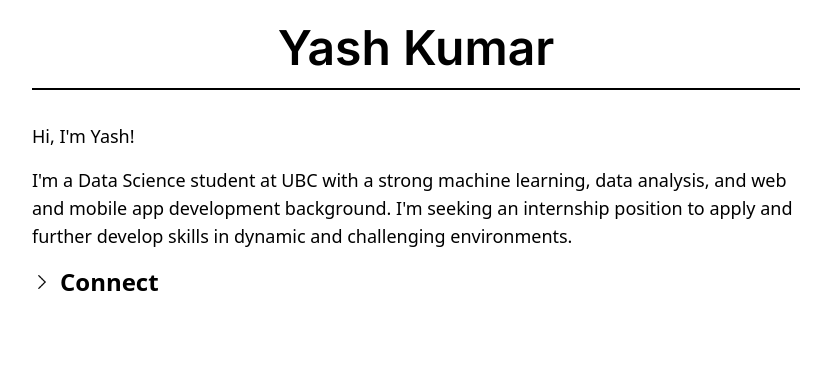
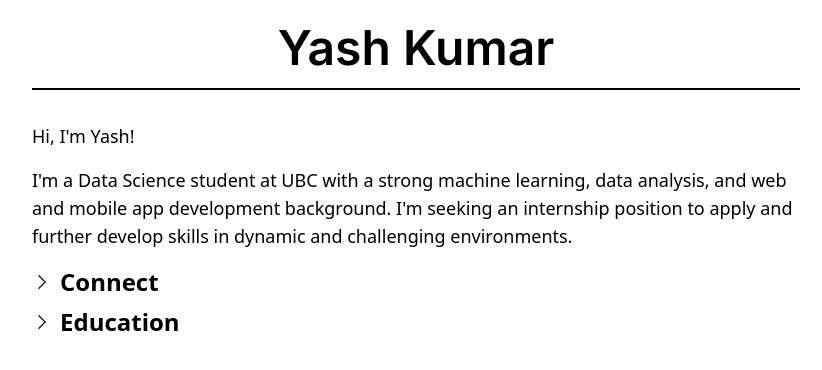
Before and after one commit to KYash03/PersonalWebsite, a Next.js app: page / in a window 1280 px wide. Shown: the top 370 px of the page, without its empty margins (224-1046 px from the left). Built offline with nearby package versions, Linux system fonts and the light colour scheme.

Commit message:
generalized handle click function

```diff
--- /dev/null
+++ b/app/components/Education.tsx
@@ -0,0 +1,3 @@
+export default function Education() {
+  return <>TEST</>;
+}
--- a/app/page.tsx
+++ b/app/page.tsx
@@ -5,12 +5,21 @@ import Image from "next/image";
 import Connect from "./components/Connect";
 import Header from "./components/Header";
 import Intro from "./components/Intro";
+import Education from "./components/Education";
+
+interface Click {
+  clickedState: boolean;
+  setClickedState: (value: boolean) => void;
+}
 
 export default function Home() {
   const [isClickedConnect, setClickConnect] = useState(false);
+  const [isClickedEducation, setClickEducation] = useState(false);
 
-  const handleClick = () => {
-    setClickConnect(!isClickedConnect);
+  const handleClick =
+    ({ setClickedState, clickedState }: Click) =>
+    () => {
+      setClickedState(!clickedState);
     };
 
   return (
@@ -22,31 +31,41 @@ export default function Home() {
           <div>
             {/* CONNECT */}
             <button
-              onClick={handleClick}
+              onClick={handleClick({
+                setClickedState: setClickConnect,
+                clickedState: isClickedConnect,
+              })}
               className="mb-2 text-2xl font-semibold hover:underline flex items-center"
             >
-              {isClickedConnect ? (
               <Image
-                  src="/down.png"
-                  alt=""
+                src={isClickedConnect ? "/down.png" : "/right.png"}
+                alt="Toggle"
                 width={20}
                 height={20}
                 className="mr-2"
               />
-              ) : (
-                <Image
-                  src="/right.png"
-                  alt=""
-                  width={20}
-                  height={20}
-                  className="mr-2"
-                />
-              )}{" "}
               Connect
             </button>
             {isClickedConnect && <Connect />}
 
             {/* EDUCATION */}
+            <button
+              onClick={handleClick({
+                setClickedState: setClickEducation,
+                clickedState: isClickedEducation,
+              })}
+              className="mb-2 text-2xl font-semibold hover:underline flex items-center"
+            >
+              <Image
+                src={isClickedEducation ? "/down.png" : "/right.png"}
+                alt="Toggle"
+                width={20}
+                height={20}
+                className="mr-2"
+              />
+              Education
+            </button>
+            {isClickedEducation && <Education />}
           </div>
         </div>
       </div>
```
Lines whose indentation alone changed are shown as unchanged.
